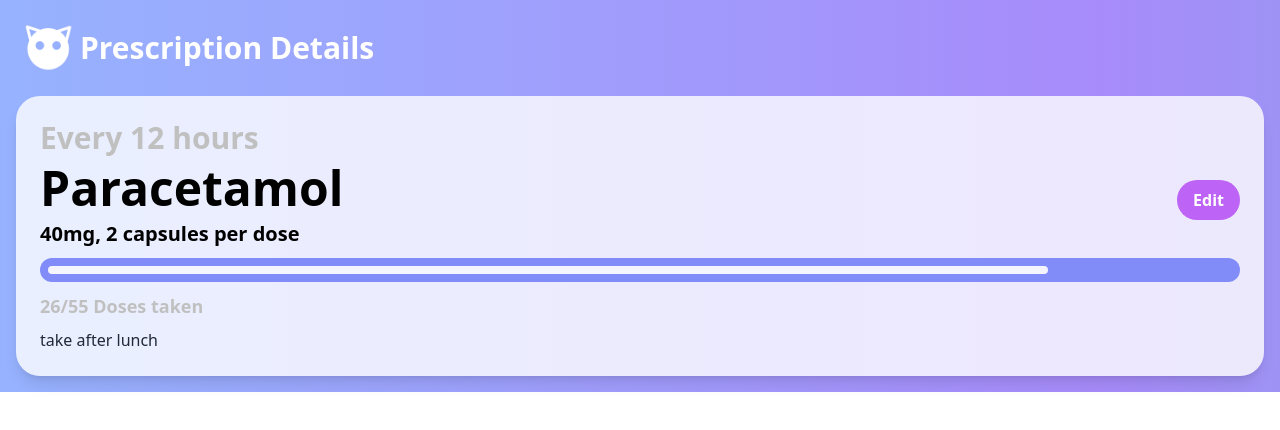
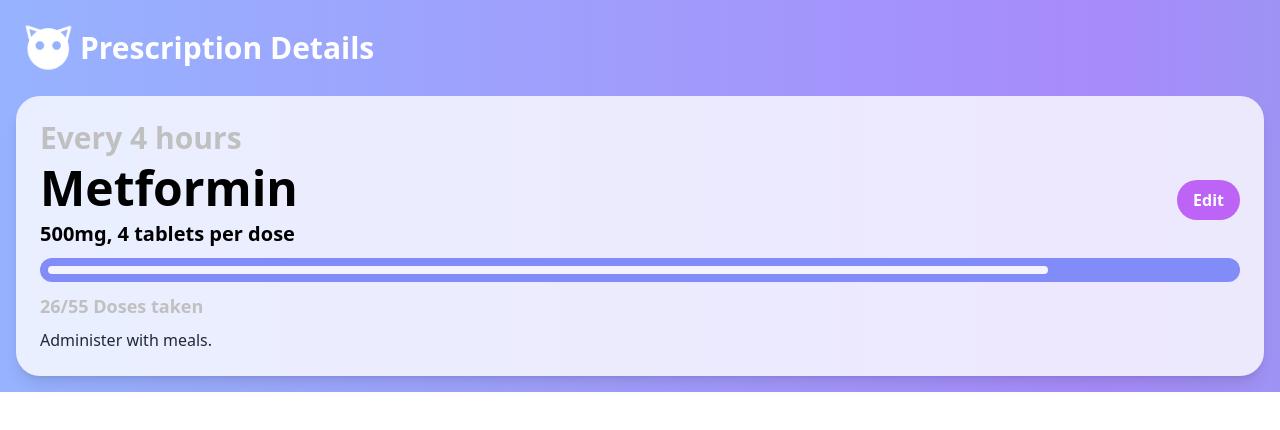
Before and after one commit to yousongsun/gdsc-hackathon-2024, a React (Vite) app in the folder frontend/: page /prescriptions/1 in a window 1280 px wide. Shown: the top 430 px of the page. Built offline with nearby package versions, Linux system fonts and the light colour scheme; no server answers.

Commit message:
prescription page changes

```diff
--- a/frontend/src/components/AllPrescriptions.jsx
+++ b/frontend/src/components/AllPrescriptions.jsx
@@ -58,7 +58,12 @@ const AllPrescriptions = () => {
             </Link>
           </div>
         </div>
-        <PrescriptionBanner name={"Paracetamol"} dose={"500mg"} />
+        <PrescriptionBanner name={"Amoxicillin"} dose={"400mg, 2 tablets"} hours={48} />
+        <PrescriptionBanner name={"Metformin"} dose={"500mg, 4 tablets"} hours={4} />
+        <PrescriptionBanner name={"Nivolumab"} dose={"100mg, 10ml"} hours={24} />
+        <PrescriptionBanner name={"Pembrolizumab"} dose={"25mg, 4ml"} hours={12} />
+        <PrescriptionBanner name={"Semaglutide"} dose={"3mg, 1 tablet"} hours={12} />
+        <PrescriptionBanner name={"Losartan"} dose={"50mg, 3 tablets"} hours={6} />
         {/* {prspBanners} */}
       </div>
     </div>
--- a/frontend/src/components/Homepage.jsx
+++ b/frontend/src/components/Homepage.jsx
@@ -24,8 +24,8 @@ const prsps = [
     prspName: "Metformin",
     amount: 500,
     dosage: 4,
-    taken: 64,
-    total: 78,
+    taken: 26,
+    total: 55,
     form: 'tablets',
     unit: 'mg'
   },
@@ -59,7 +59,7 @@ const prsps = [
     dosage: 1,
     taken: 9,
     total: 10,
-    form: 'tablets',
+    form: 'tablet',
     unit: 'mg'
   },
   {
--- a/frontend/src/components/Prescription.jsx
+++ b/frontend/src/components/Prescription.jsx
@@ -8,10 +8,10 @@ const Prescription = () => {
   const { name } = useParams()
   const [prescription, setPrescription] = useState({
     prescriptionName: 'Prescription 1',
-    medicationName: 'Paracetamol',
-    medicationDetails: '40mg',
-    administrationInstructions: '2 capsules per dose',
-    additionalDetails: 'take after lunch'
+    medicationName: 'Metformin',
+    medicationDetails: '500mg',
+    administrationInstructions: '4 tablets per dose',
+    additionalDetails: 'Administer with meals.'
   })
 
   useEffect(() => {
@@ -39,7 +39,7 @@ const Prescription = () => {
       </div>
 
       <div className="bg-white/80 rounded-3xl shadow-lg p-6 mt-4">
-      <div className="text-3xl text-[#c0c0c0] font-bold mb-2">Every 12 hours</div>
+        <div className="text-3xl text-[#c0c0c0] font-bold mb-2">Every 4 hours</div>
         <div className='flex justify-between'>
 
           <h2 className='text-5xl font-bold mb-2'>{prescription?.medicationName}</h2>
--- a/frontend/src/components/PrescriptionBanner.jsx
+++ b/frontend/src/components/PrescriptionBanner.jsx
@@ -1,18 +1,17 @@
 import React from 'react'
 import { Link } from 'react-router-dom'
 
-const PrescriptionBanner = ({ name, dose, details }) => {
+const PrescriptionBanner = ({ name, dose, hours }) => {
   return (
     <Link to={`/prescriptions/${name}`}>
       <div className="bg-white/60 rounded-3xl shadow-lg p-6 mt-4">
         <h2 className="text-lg text-[#666666] font-bold mb-2">
-          Every 12 Hours
+          Every {hours} Hours
         </h2>
         <div className="flex justify-between">
           <h2 className="text-3xl font-bold mb-2">{name}</h2>
         </div>
-        <h2 className="text-xl font-bold mb-2">{dose}</h2>
-        <p className="text-gray-800">{details}</p>
+        <h2 className="text-xl font-semibold mb-2">{dose}</h2>
       </div>
     </Link >
   )
```
Lines whose indentation alone changed are shown as unchanged.
